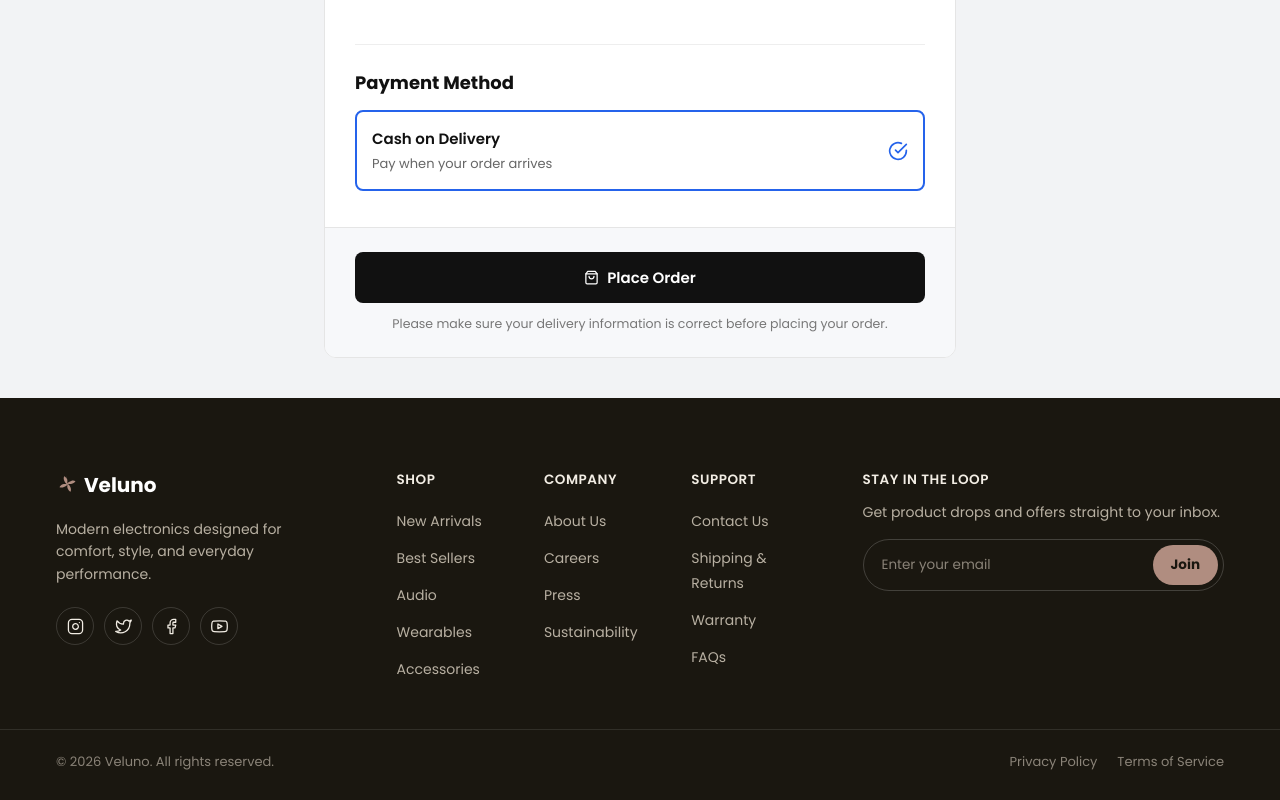
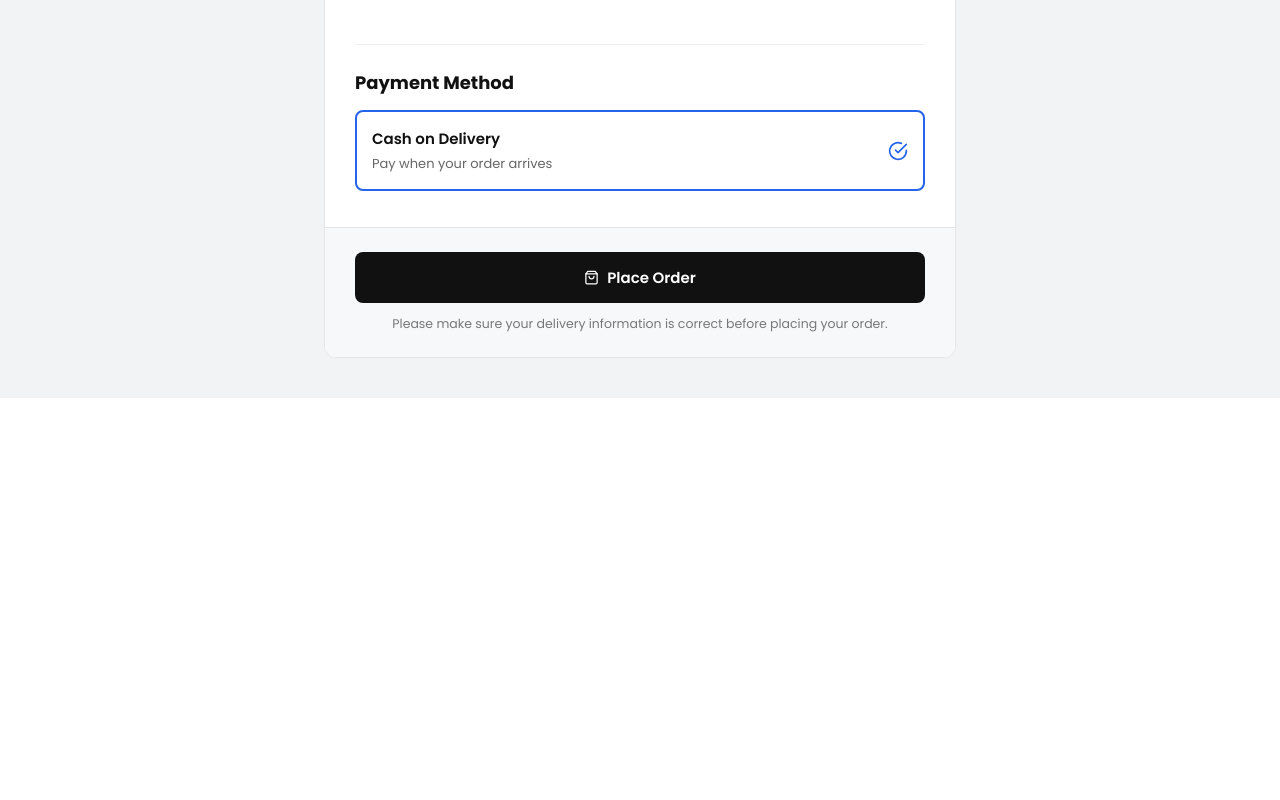
Before and after one commit to dawoodahmed7711/Headphone-E-Commerce, a React (Vite) app: page /payment in a window 1280 px wide. Shown: the part 684-1484 px from the top of the page. After the commit the page ends 1082 px from the top, so only its background shows below. Built offline with nearby package versions, Linux system fonts and the light colour scheme.

Commit message:
Fixed Bugs

```diff
--- a/src/Layout.tsx
+++ b/src/Layout.tsx
@@ -1,5 +1,5 @@
 import Navbar from './Components/Navbar/Navbar.tsx'
-import Footer from './Components/Footer/Footer.tsx'
+
 import { Outlet } from 'react-router-dom'
 function Layout() {
   return (
@@ -9,7 +9,7 @@ function Layout() {
          <Outlet/>
       </main>
 
-      <Footer/>
+
     </>
   )
 }
--- a/src/Pages/Payment/Payment.tsx
+++ b/src/Pages/Payment/Payment.tsx
@@ -8,7 +8,7 @@ import {
   FiCheckCircle,
   FiShoppingBag,
 } from "react-icons/fi";
-import "./Payment.css";
+import "./payment.css";
 import { useContext, useState } from "react";
 import { SystemContext } from "../../Context.tsx";
 import { toast} from "react-toastify";
```
